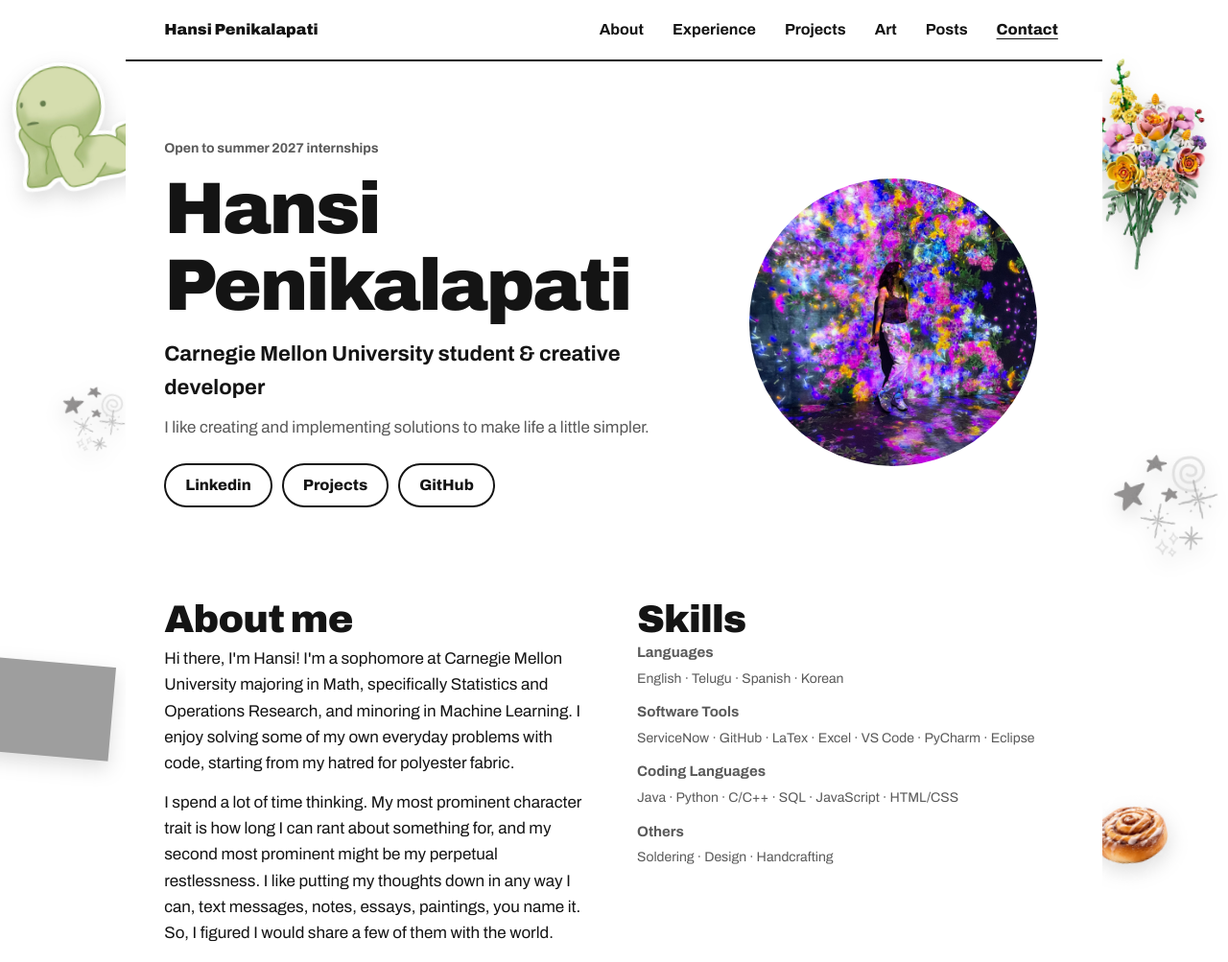
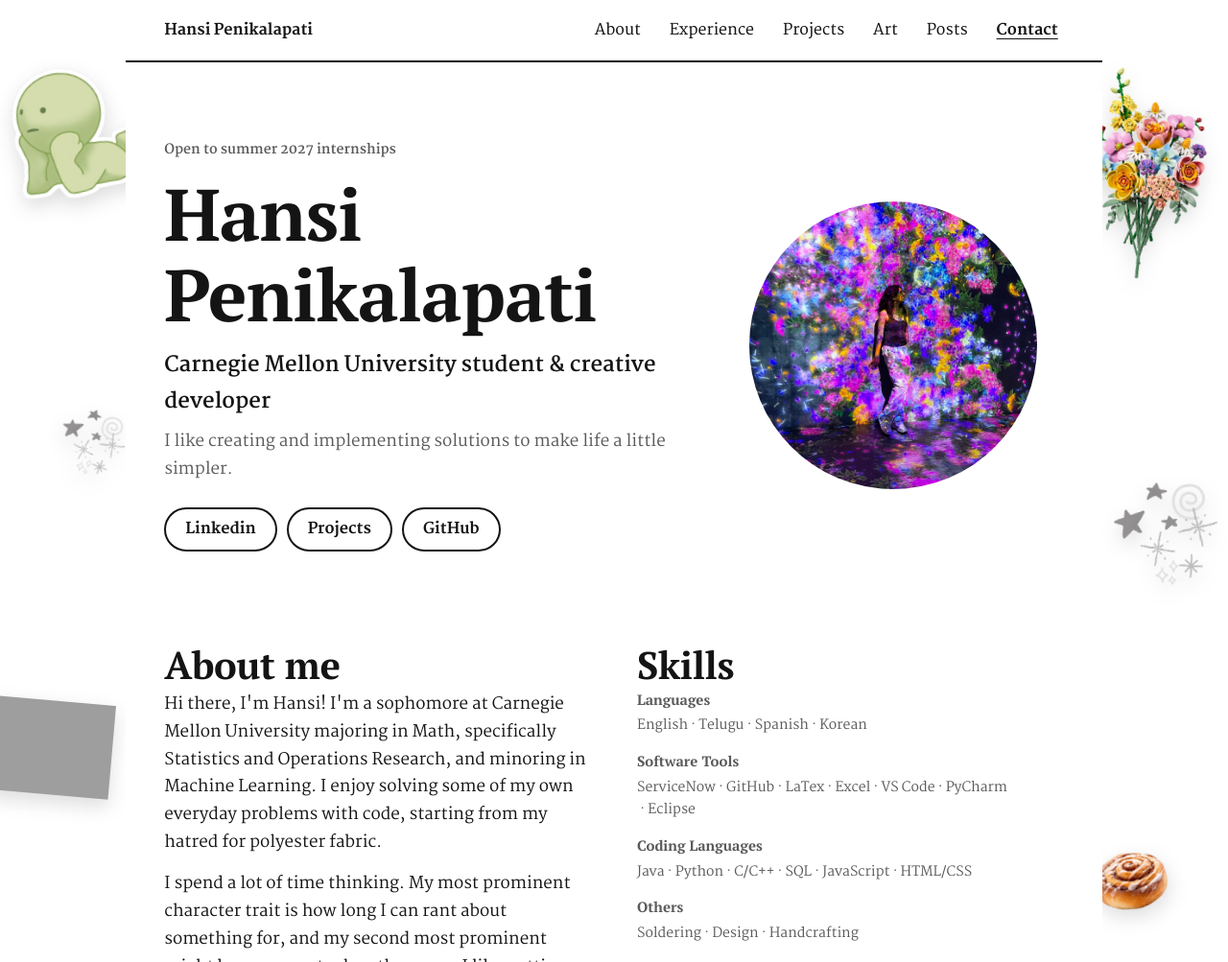
Before and after one commit to hpenikalapati/hansi-penikalapati, a plain HTML site: page index.html in a window 1280 px wide. Shown: the top 1003 px of the page at 96% size. Drawn offline with Linux system fonts and the light colour scheme; grey boxes are pictures that could not be loaded.

Commit message:
Change font family for various elements to Martel

```diff
--- a/index.html
+++ b/index.html
@@ -6,14 +6,14 @@
 <title>Hansi Penikalapati</title>
   <link rel="icon" type="image/png" href="favicon.png">
 <link rel="preconnect" href="https://fonts.googleapis.com">
-<link rel="stylesheet" href="https://fonts.googleapis.com/css2?family=Archivo:wght@400;500;700;800;900&display=swap">
+<link rel="stylesheet" href="https://fonts.googleapis.com/css2?family=Martel:wght@400;600;700;800&family=PT+Serif:wght@400;700&display=swap">
 <style>
 
 /* Background: plain white. Your cutouts are set in the STICKERS list in the script at the bottom. */
 :root{--ink:#141414;--sub:#5a5a5a;--line:#e6e6e6;--acc:#79D779;--accsoft:#D4F2D4;--card:#ffffffee;color-scheme:light}
 *{box-sizing:border-box;min-width:0}
 html{scroll-behavior:smooth;scroll-padding-top:76px}
-body{margin:0;color:var(--ink);font:16px/1.6 Archivo,system-ui,sans-serif;overflow-x:clip;background:#fff;position:relative}
+body{margin:0;color:var(--ink);font:16px/1.7 Martel,Georgia,serif;overflow-x:clip;background:#fff;position:relative}
 /* sticker layer: sits behind the cards, scattered in the margins */
 .stickers{position:absolute;inset:0;z-index:0;pointer-events:none;overflow:hidden}
 .stk{position:absolute;width:calc(var(--w)*1px);transform:translateY(-50%) rotate(var(--r));filter:drop-shadow(0 8px 10px #0002)}
@@ -23,9 +23,9 @@ body{margin:0;color:var(--ink);font:16px/1.6 Archivo,system-ui,sans-serif;overfl
 @media(max-width:1199px){.stk{width:calc(var(--w)*.7px)}}
 @media(max-width:700px){.stk{width:calc(var(--w)*.5px)}.stk:not(.phone){display:none}}
 a{color:var(--acc)}
-h1,h2,h3{font-weight:900;line-height:1.05;text-wrap:balance;margin:0}
-h2{font-size:clamp(28px,4vw,40px);letter-spacing:-.02em;margin-bottom:6px}
-h3{font-size:19px;font-weight:800}
+h1,h2,h3{font-family:'PT Serif',Georgia,serif;font-weight:700;line-height:1.1;text-wrap:balance;margin:0}
+h2{font-size:clamp(28px,4vw,40px);letter-spacing:-.01em;margin-bottom:6px}
+h3{font-size:19px;font-weight:700}
 .wrap{max-width:1120px;margin:0 auto;padding:0 max(4vw,14px)}
 .card{background:#fff;padding:clamp(28px,4vw,48px) clamp(20px,3.5vw,40px);margin:0}
 .lead{max-width:64ch;color:var(--sub);font-size:17px;margin:0 0 22px}
@@ -41,7 +41,7 @@ nav a:hover{color:var(--acc)}
 nav .cta{font-weight:800;text-decoration:underline;text-underline-offset:4px}
 /* hero */
 .hero{display:grid;grid-template-columns:minmax(0,1.5fr) minmax(0,1fr);gap:clamp(20px,4vw,48px);align-items:center;margin-top:32px}
-.hero h1{font-size:clamp(42px,7vw,76px);letter-spacing:-.03em}
+.hero h1{font-size:clamp(42px,7vw,76px);letter-spacing:-.01em}
 .hero .role{font-size:clamp(18px,2.2vw,22px);font-weight:700;margin:14px 0 10px}
 .hero p{color:var(--sub);font-size:17px;max-width:56ch;margin:0 0 24px}
 .photo{aspect-ratio:1;border-radius:50%;max-width:300px;width:100%;justify-self:center}
@@ -83,7 +83,7 @@ dialog::backdrop{background:#000a}
 dialog .dv{padding:16px}
 dialog .im{width:100%;aspect-ratio:4/5;object-fit:contain;display:block}
 dialog .row{display:flex;justify-content:space-between;align-items:center;gap:12px;margin-top:12px}
-dialog button,.chip{min-height:44px;padding:0 18px;border-radius:999px;font:700 15px Archivo,sans-serif;cursor:pointer}
+dialog button,.chip{min-height:44px;padding:0 18px;border-radius:999px;font:700 15px Martel,Georgia,serif;cursor:pointer}
 dialog button{border:2px solid var(--ink);background:var(--ink);color:#fff}
 /* posts */
 .hd{display:flex;flex-wrap:wrap;justify-content:space-between;align-items:end;gap:14px;margin-bottom:8px}
```
